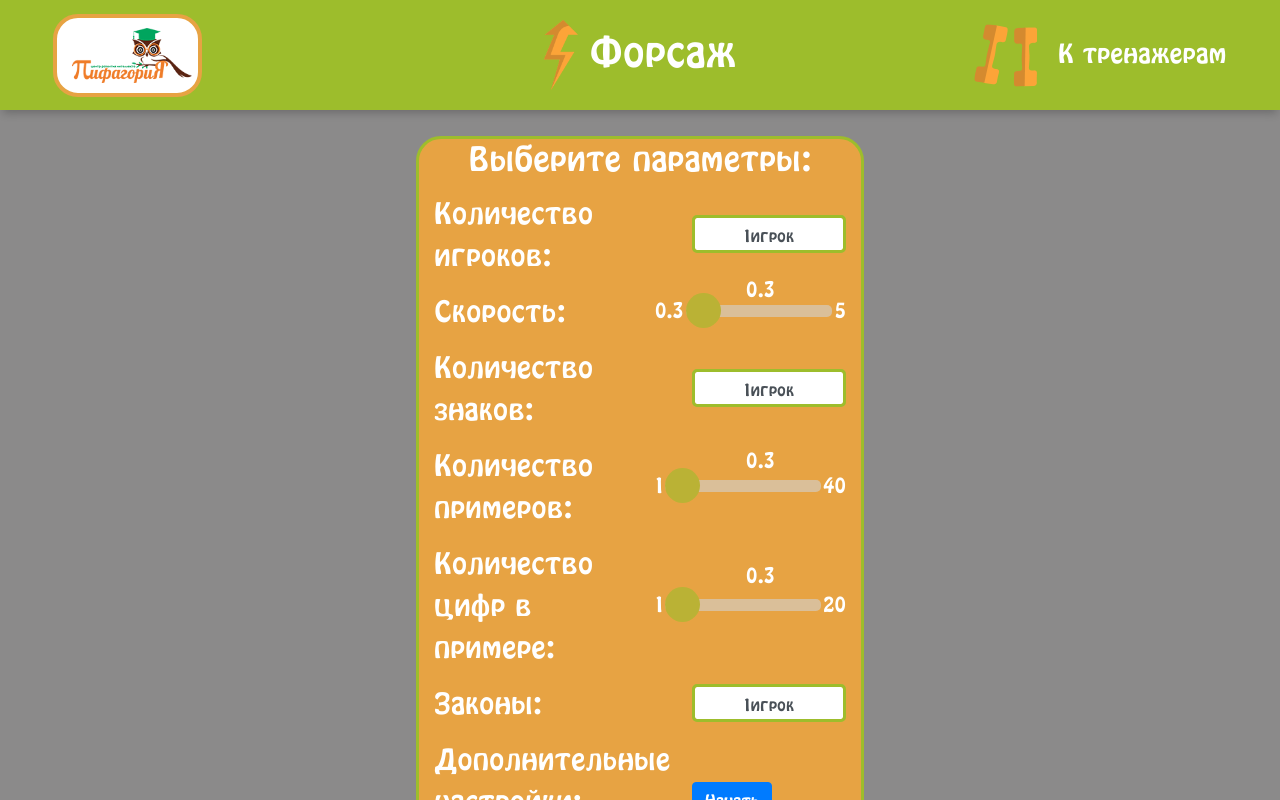
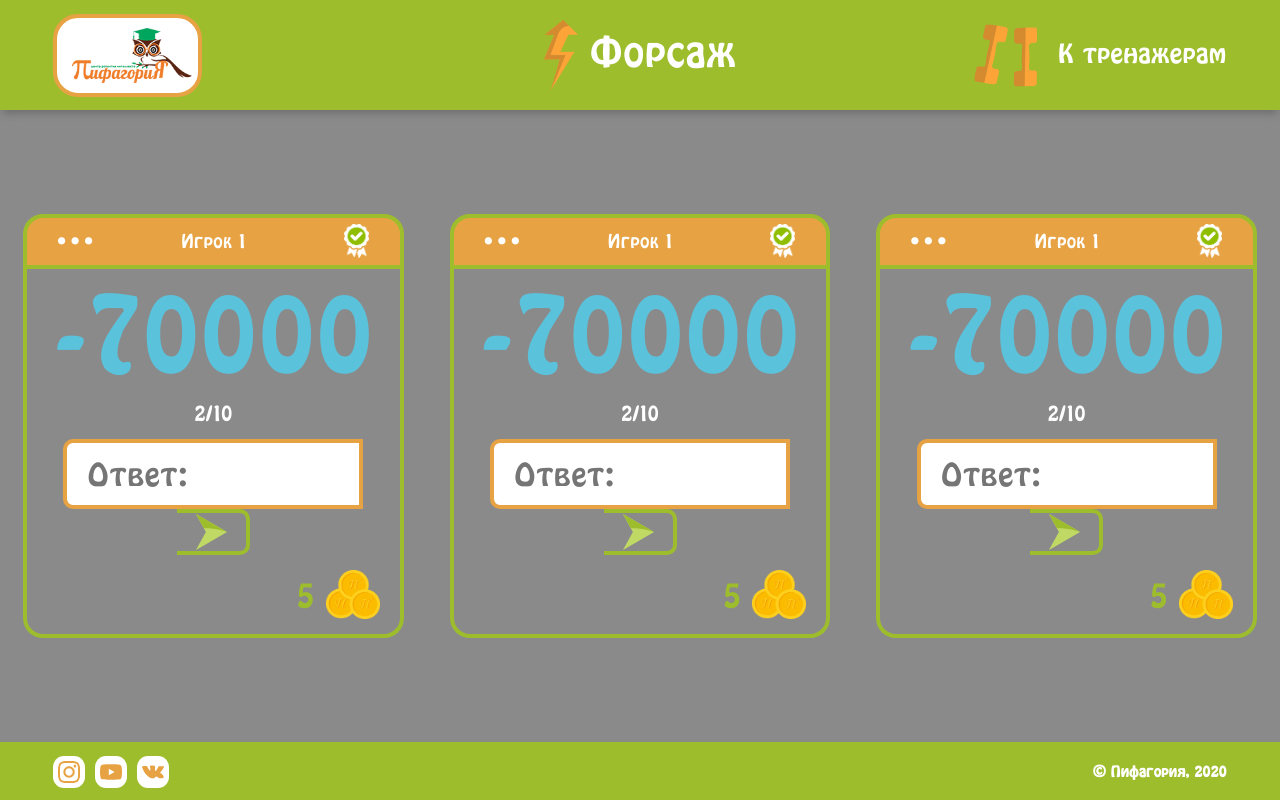
Before and after one commit to IlyaIvanchikov/forsage, a React (Create React App) app: page / in a window 1280 px wide. Shown: the top 800 px of the page. Built offline with nearby package versions, Linux system fonts and the light colour scheme.

Commit message:
smal: main layout

```diff
--- a/src/container/main/main.tsx
+++ b/src/container/main/main.tsx
@@ -1,16 +1,16 @@
 import React from 'react';
 import classes from './main.module.scss';
-// import ModalComponent from '../modal-component/modal-component';
-// import BlockPlay from './blockPlay/blockPlay';
 // import { Row, Col, Button } from 'react-bootstrap';
 
-import BlockParameters from './../../components/blockParameters/blockParameters';
+// import BlockParameters from './../../components/blockParameters/blockParameters';
+import BlockPlay from './blockPlay/blockPlay';
 const Main: React.FC = () => {
   // const [show, setShow] = useState(false);
 
   return (
     <main className={classes.main}>
-      <BlockParameters />
+      {/* <BlockParameters /> */}
+      <BlockPlay />
       {/* <Container className={classes.container}>
         <h2 className="text-center">Выберите параметры:</h2>
         <Row>
```
